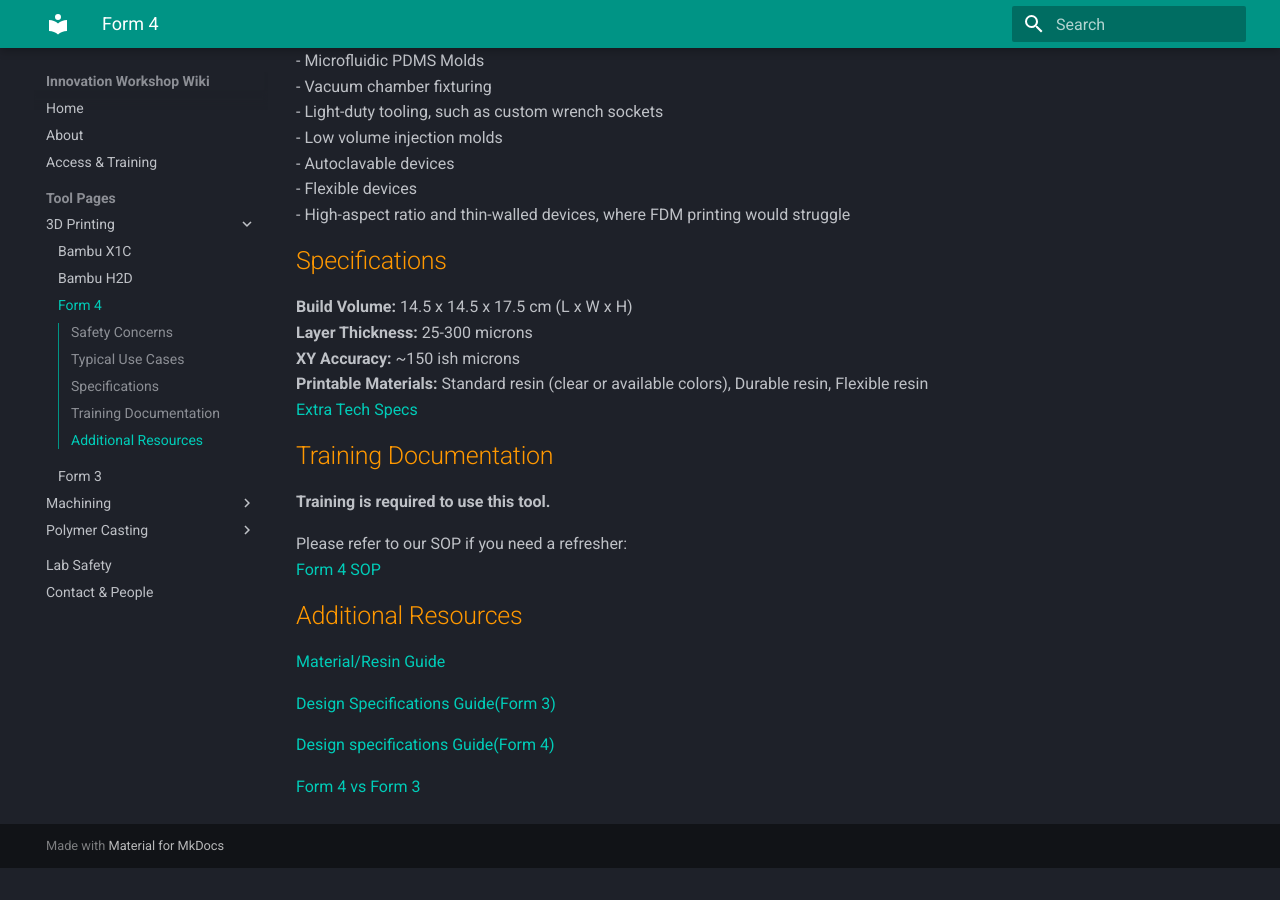
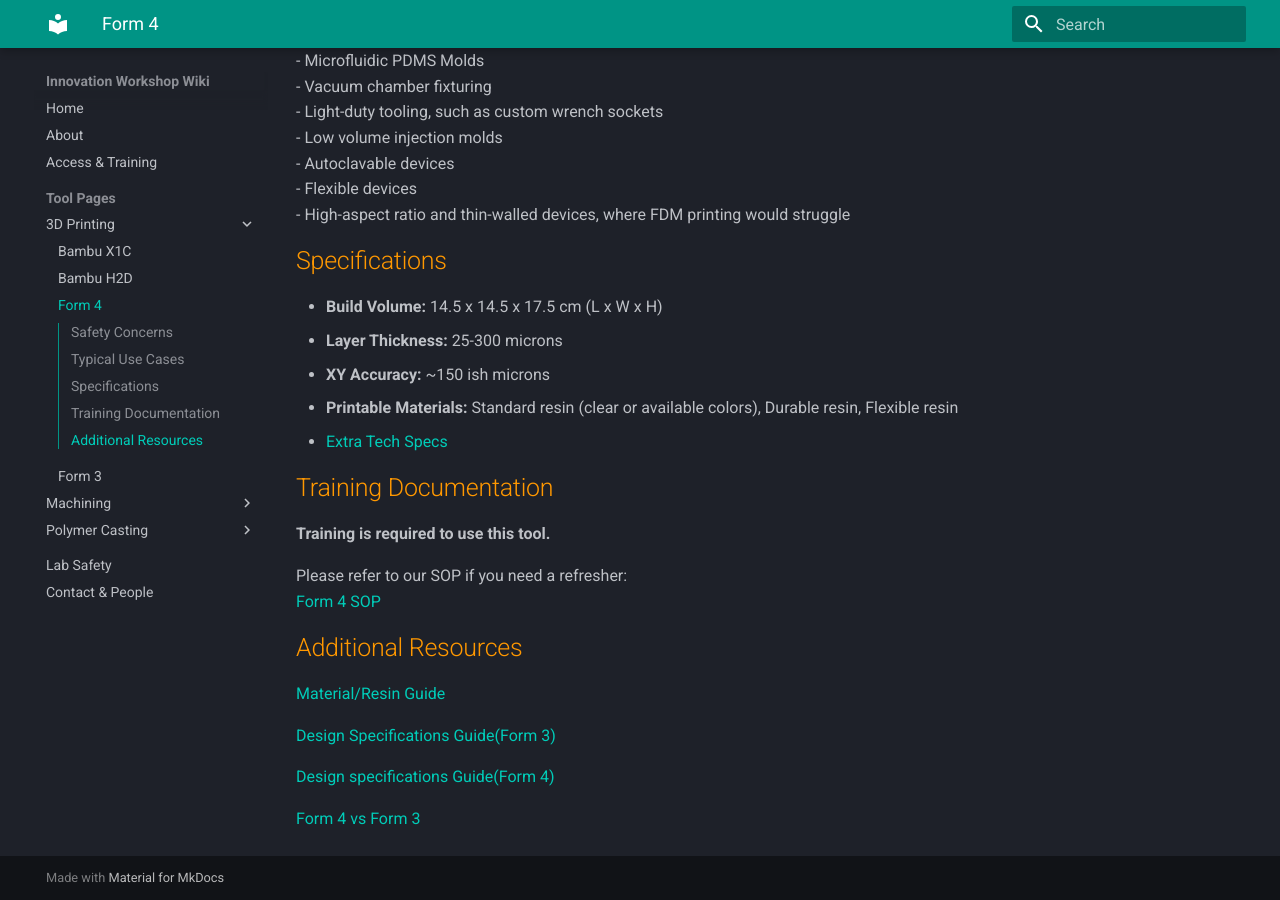
Before and after one commit to ucsb-innovation-workshop/ucsb-innovation-workshop.github.io, an MkDocs documentation site: the page built from docs/tools/form4.md, in a window 1280 px wide and 900 px high, scrolled down 838 px. Built offline with MkDocs 1.6.1 and Material for MkDocs 9.7.7, drawn with Linux system fonts in a browser that asks for light colours; before the commit the page ends 1706 px from its top, so only the background shows below that.

Commit message:
Update form4.md

```diff
--- a/docs/tools/form4.md
+++ b/docs/tools/form4.md
@@ -27,11 +27,11 @@
 
 ## Specifications
 
-**Build Volume:**  14.5 x 14.5 x 17.5 cm (L x W x H)
-**Layer Thickness:** 25-300 microns
-**XY Accuracy:** ~150 ish microns
-**Printable Materials:** Standard resin (clear or available colors), Durable resin, Flexible resin
-[Extra Tech Specs](https://formlabs.com/3d-printers/resin/tech-specs/)
+* **Build Volume:**  14.5 x 14.5 x 17.5 cm (L x W x H)
+* **Layer Thickness:** 25-300 microns
+* **XY Accuracy:** ~150 ish microns
+* **Printable Materials:** Standard resin (clear or available colors), Durable resin, Flexible resin
+* [Extra Tech Specs](https://formlabs.com/3d-printers/resin/tech-specs/)
 
 ## Training Documentation
 **Training is required to use this tool.**
```
